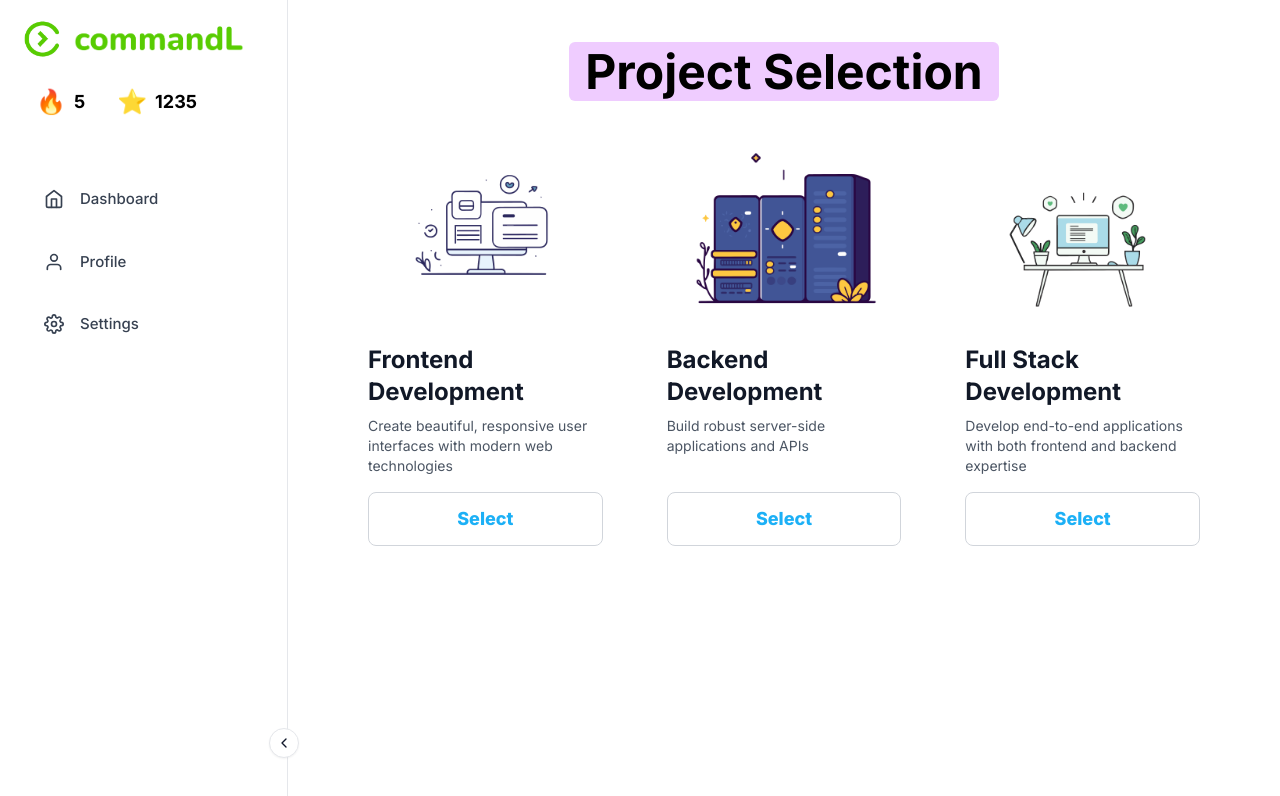
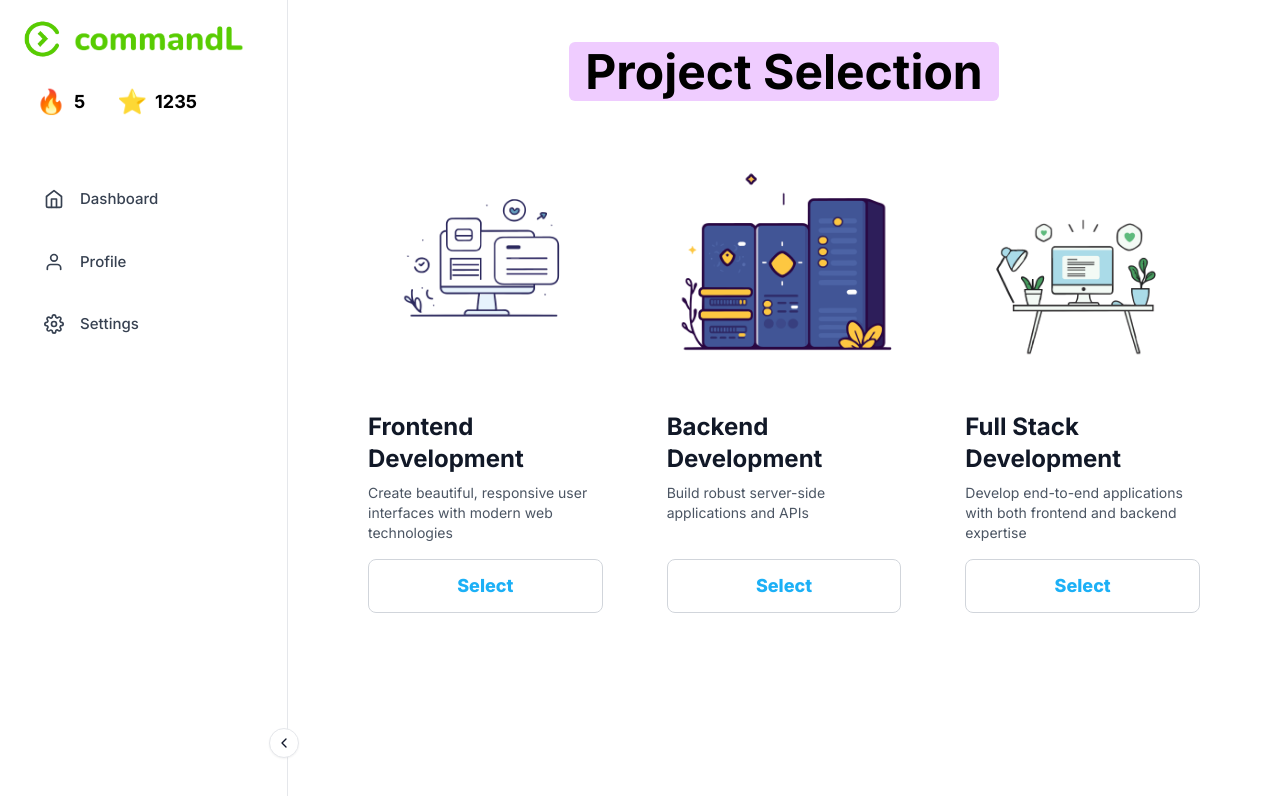
Before and after one commit to vallamulla-sreeja/commandl, a Next.js app: page /project-dashboard in a window 1280 px wide. Shown: the top 796 px of the page. Built offline with nearby package versions, Linux system fonts and the light colour scheme.

Commit message:
fix the issue with image properties of assets in the project onboarding

```diff
--- a/app/components/dashboard/ProjectSelection.tsx
+++ b/app/components/dashboard/ProjectSelection.tsx
@@ -47,6 +47,8 @@ export default function ProjectSelection({ projects, selectedProject, onProjectS
               <Image
                 src={project.image}
                 alt={project.title}
+                width={400}
+                height={300}
                 className="w-full h-full object-cover"
               />
             </div>
--- a/app/project-dashboard/page.tsx
+++ b/app/project-dashboard/page.tsx
@@ -284,12 +284,13 @@ const ProjectDashboard = () => {
                                     cursor-pointer
                                 `}
                             >
-                                <div className="relative w-full aspect-[4/3]">
+                                <div className="w-full flex justify-center items-center p-4">
                                     <Image
                                         src={type.image}
                                         alt={type.title}
-                                        fill
-                                        className="object-contain"
+                                        width={300}
+                                        height={200}
+                                        style={{ objectFit: 'contain' }}
                                         priority
                                     />
                                 </div>
@@ -348,12 +349,13 @@ const ProjectDashboard = () => {
                                         cursor-pointer
                                     `}
                                 >
-                                    <div className="relative w-full aspect-[4/3]">
+                                    <div className="w-full flex justify-center items-center p-4">
                                         <Image
                                             src={card.image}
                                             alt={card.title}
-                                            fill
-                                            className="object-contain"
+                                            width={300}
+                                            height={200}
+                                            style={{ objectFit: 'contain' }}
                                             priority
                                         />
                                     </div>
```
